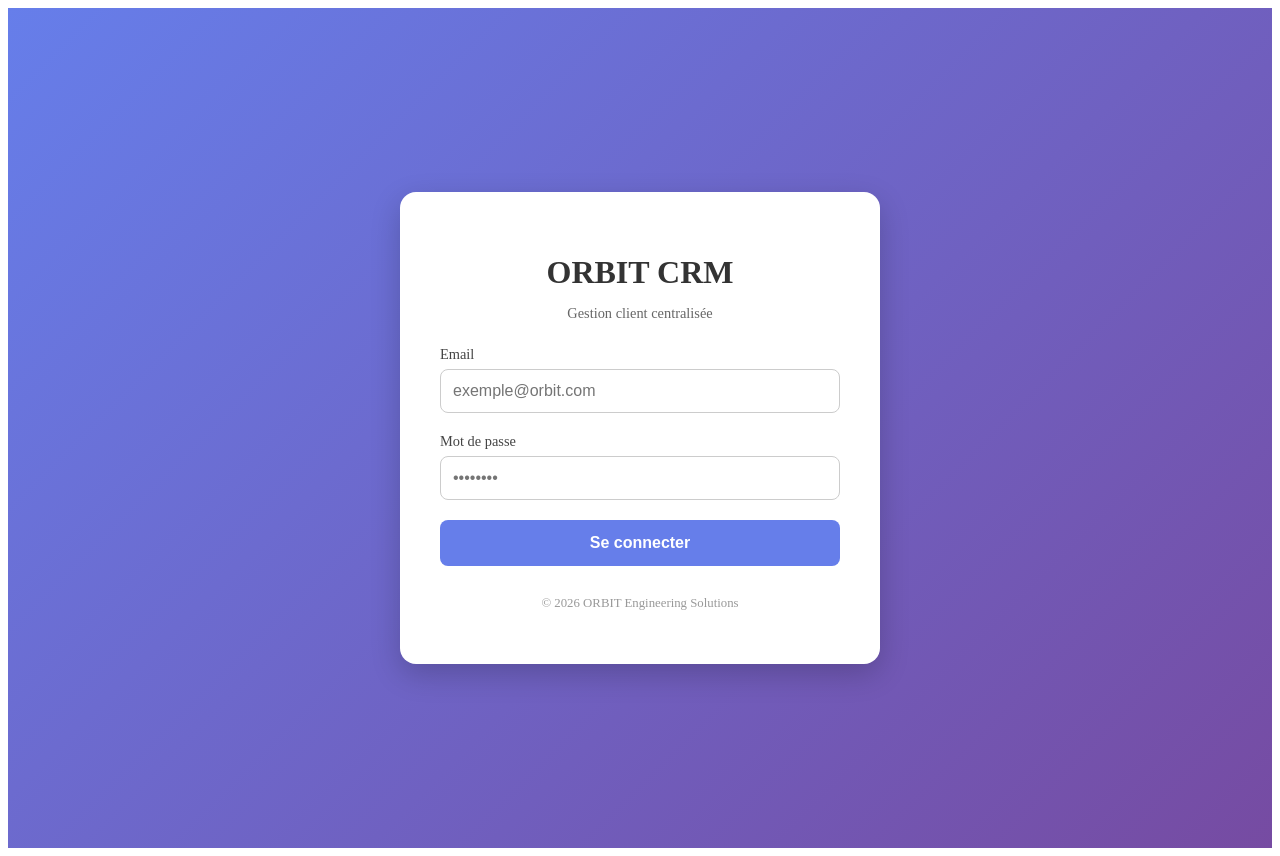
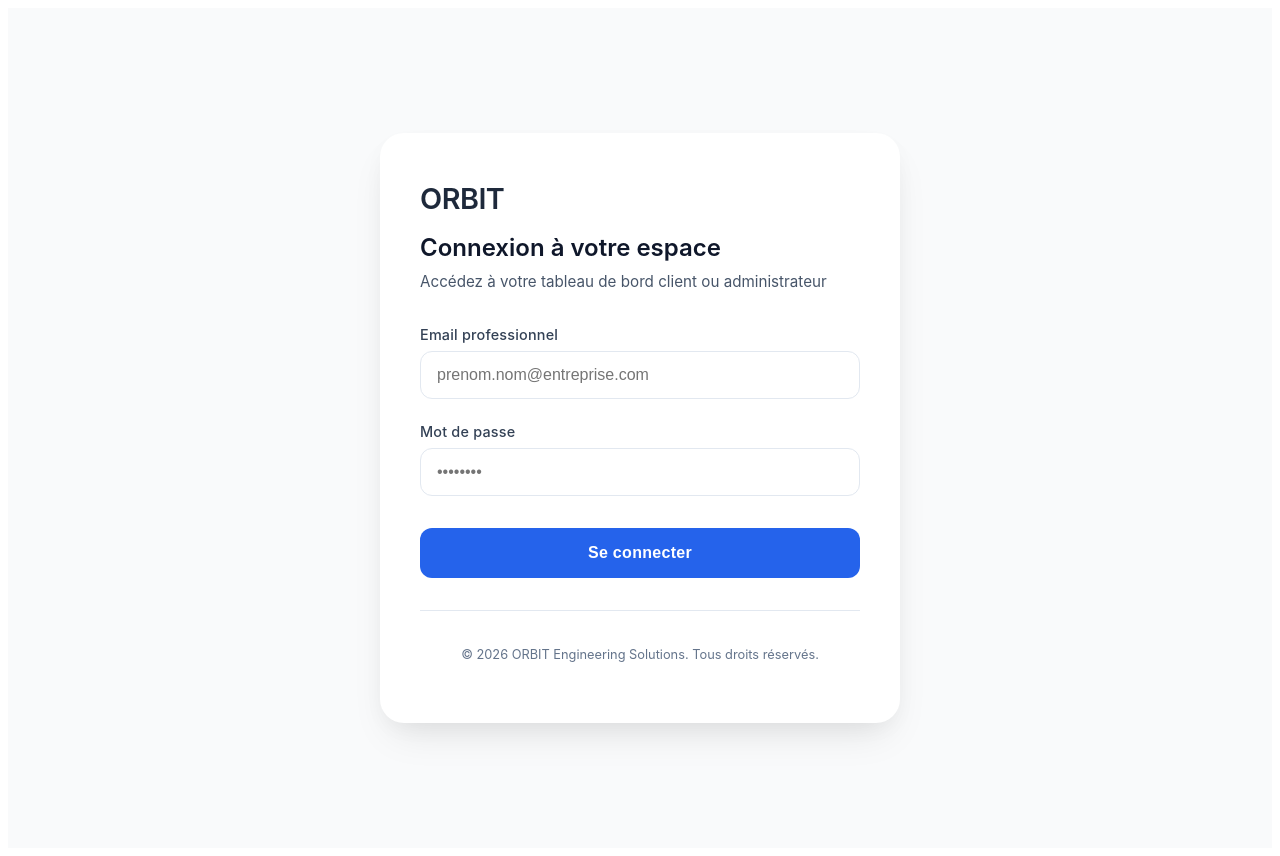
Before and after one commit to lallou8/orbit-crm, a React app in the folder frontend/: page /login in a window 1280 px wide. Built offline with nearby package versions, Linux system fonts and the light colour scheme; the HTML template or start-up script is replaced by a standard one.

Commit message:
style: nouvelle page login professionnelle

```diff
--- a/frontend/src/pages/Login.jsx
+++ b/frontend/src/pages/Login.jsx
@@ -29,21 +29,29 @@ function Login() {
   return (
     <div style={styles.container}>
       <div style={styles.card}>
-        <h1 style={styles.title}>ORBIT CRM</h1>
-        <p style={styles.subtitle}>Gestion client centralisée</p>
+        {/* Logo / En-tête */}
+        <div style={styles.header}>
+          <div style={styles.logo}>ORBIT</div>
+          <h2 style={styles.title}>Connexion à votre espace</h2>
+          <p style={styles.subtitle}>
+            Accédez à votre tableau de bord client ou administrateur
+          </p>
+        </div>
 
+        {/* Message d'erreur */}
         {error && (
           <div style={styles.errorContainer}>
             <span style={styles.errorText}>{error}</span>
           </div>
         )}
 
+        {/* Formulaire */}
         <form onSubmit={handleSubmit} style={styles.form}>
           <div style={styles.inputGroup}>
-            <label style={styles.label}>Email</label>
+            <label style={styles.label}>Email professionnel</label>
             <input
               type="email"
-              placeholder="exemple@orbit.com"
+              placeholder="prenom.nom@entreprise.com"
               value={email}
               onChange={(e) => setEmail(e.target.value)}
               style={styles.input}
@@ -68,9 +76,10 @@ function Login() {
           </button>
         </form>
 
+        {/* Footer */}
         <div style={styles.footer}>
           <p style={styles.footerText}>
-            © 2026 ORBIT Engineering Solutions
+            © 2026 ORBIT Engineering Solutions. Tous droits réservés.
           </p>
         </div>
       </div>
@@ -78,94 +87,124 @@ function Login() {
   );
 }
 
-// Styles simples et fiables
+// Styles professionnels
 const styles = {
   container: {
     minHeight: '100vh',
     display: 'flex',
     alignItems: 'center',
     justifyContent: 'center',
-    background: 'linear-gradient(135deg, #667eea 0%, #764ba2 100%)',
+    backgroundColor: '#f9fafb',
+    fontFamily: 'Inter, system-ui, -apple-system, BlinkMacSystemFont, "Segoe UI", Roboto, sans-serif',
     padding: '20px'
   },
   card: {
-    backgroundColor: 'white',
-    borderRadius: '16px',
-    padding: '40px',
+    backgroundColor: '#ffffff',
+    borderRadius: '24px',
+    padding: '48px 40px',
     width: '100%',
-    maxWidth: '400px',
-    boxShadow: '0 10px 30px rgba(0,0,0,0.2)'
+    maxWidth: '440px',
+    boxShadow: '0 20px 40px -12px rgba(0, 0, 0, 0.1), 0 8px 24px -6px rgba(0, 0, 0, 0.05)'
+  },
+  header: {
+    marginBottom: '32px'
+  },
+  logo: {
+    fontSize: '1.8rem',
+    fontWeight: 600,
+    color: '#1e293b',
+    marginBottom: '16px',
+    letterSpacing: '-0.5px'
   },
   title: {
-    fontSize: '2rem',
-    fontWeight: 'bold',
-    color: '#333',
-    textAlign: 'center',
-    marginBottom: '8px'
+    fontSize: '1.5rem',
+    fontWeight: 600,
+    color: '#0f172a',
+    margin: 0,
+    marginBottom: '8px',
+    lineHeight: 1.3
   },
   subtitle: {
-    fontSize: '0.9rem',
-    color: '#666',
-    textAlign: 'center',
+    fontSize: '0.95rem',
+    color: '#475569',
+    margin: 0,
+    lineHeight: 1.5
+  },
+  errorContainer: {
+    backgroundColor: '#fef2f2',
+    border: '1px solid #fee2e2',
+    borderRadius: '12px',
+    padding: '14px 16px',
     marginBottom: '24px'
   },
-  errorContainer: {
-    backgroundColor: '#fee2e2',
-    padding: '12px',
-    borderRadius: '8px',
-    marginBottom: '20px'
-  },
   errorText: {
-    color: '#dc2626',
+    color: '#b91c1c',
     fontSize: '0.9rem',
     textAlign: 'center'
   },
   form: {
     display: 'flex',
     flexDirection: 'column',
-    gap: '20px'
+    gap: '24px'
   },
   inputGroup: {
     display: 'flex',
     flexDirection: 'column',
-    gap: '6px'
+    gap: '8px'
   },
   label: {
     fontSize: '0.9rem',
     fontWeight: 500,
-    color: '#444'
+    color: '#334155',
+    letterSpacing: '0.2px'
   },
   input: {
-    padding: '12px',
-    border: '1px solid #ccc',
-    borderRadius: '8px',
+    padding: '14px 16px',
+    border: '1.5px solid #e2e8f0',
+    borderRadius: '12px',
     fontSize: '1rem',
+    transition: 'all 0.2s',
     outline: 'none',
+    backgroundColor: '#ffffff',
     ':focus': {
-      borderColor: '#667eea'
+      borderColor: '#2563eb',
+      boxShadow: '0 0 0 4px rgba(37, 99, 235, 0.1)'
+    },
+    '::placeholder': {
+      color: '#94a3b8',
+      fontSize: '0.95rem'
     }
   },
   button: {
-    backgroundColor: '#667eea',
-    color: 'white',
+    backgroundColor: '#2563eb',
+    color: '#ffffff',
     border: 'none',
-    padding: '14px',
-    borderRadius: '8px',
+    padding: '16px 24px',
+    borderRadius: '12px',
     fontSize: '1rem',
     fontWeight: 600,
     cursor: 'pointer',
-    transition: 'background-color 0.2s',
+    transition: 'all 0.2s',
+    marginTop: '8px',
+    letterSpacing: '0.3px',
     ':hover': {
-      backgroundColor: '#5a67d8'
+      backgroundColor: '#1d4ed8',
+      transform: 'translateY(-1px)',
+      boxShadow: '0 8px 20px -8px rgba(37, 99, 235, 0.5)'
+    },
+    ':active': {
+      transform: 'translateY(0)'
     }
   },
   footer: {
-    marginTop: '30px',
+    marginTop: '32px',
+    paddingTop: '24px',
+    borderTop: '1px solid #e2e8f0',
     textAlign: 'center'
   },
   footerText: {
     fontSize: '0.8rem',
-    color: '#999'
+    color: '#64748b'
   }
 };
 
```
